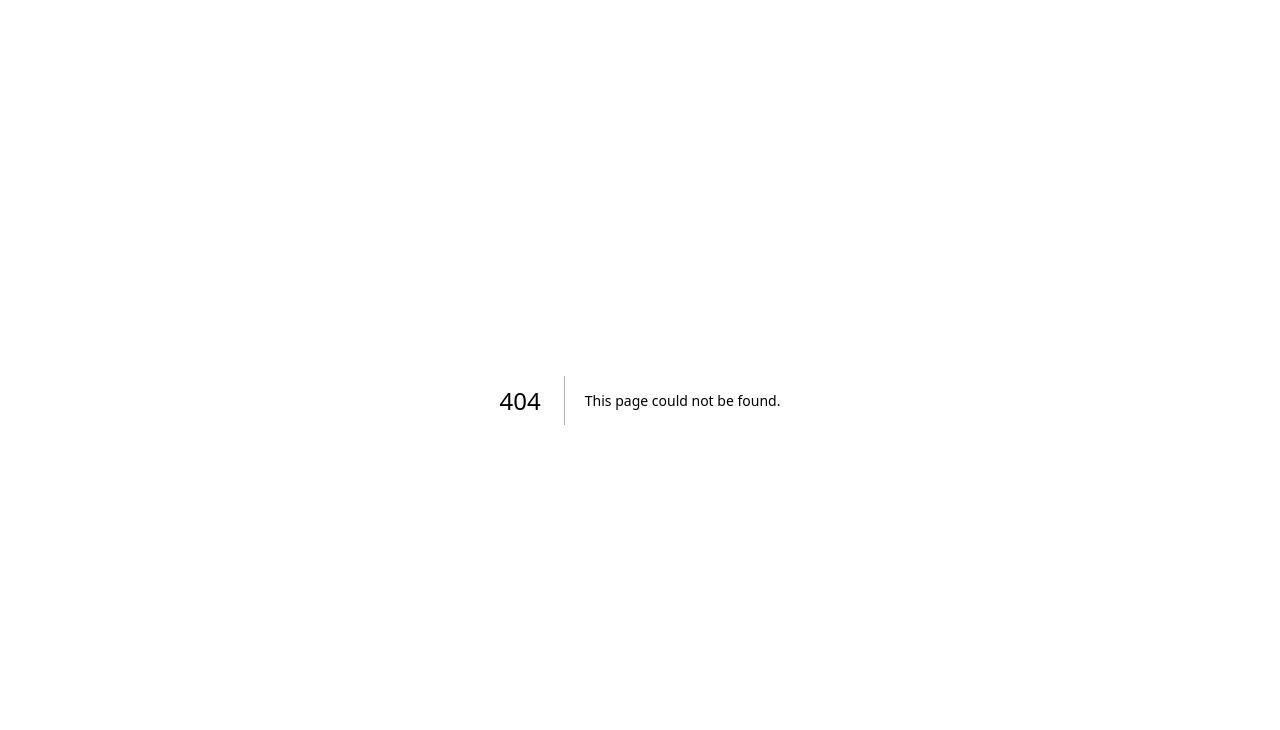
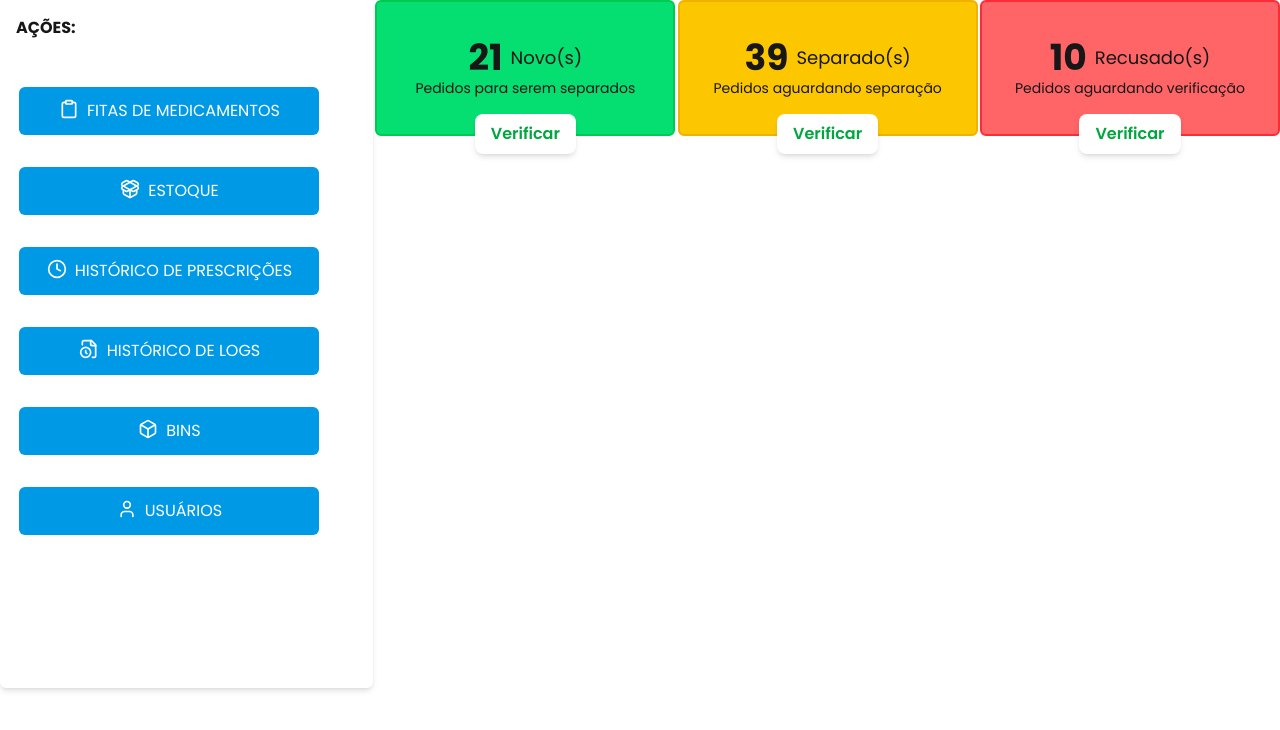
Before and after one commit to Inteli-College/2025-1A-T12-EC05-G02, a Next.js app in the folder src/frontend/pharmabot/: page /home in a window 1280 px wide. Before the commit this address had no page. Shown: the top 730 px of the page. Built offline with nearby package versions, Linux system fonts and the light colour scheme.

Commit message:
feat: adiciona componentes sidebar e cards

```diff
--- /dev/null
+++ b/src/frontend/pharmabot/src/app/components/home/sidebar-actions.tsx
@@ -0,0 +1,28 @@
+"use client";
+
+import { Box, Clipboard, Clock4, FileClock, PackageOpen, User } from "lucide-react";
+import ButtonSidebar from "./subcomponents/button-sidebar";
+
+// Define a função fora do componente para torná-la acessível
+const handleClickButton = () => {
+  console.log("click");
+};
+
+export default function SidebarActions() {
+  return (
+    <div className="sidebar-actions h-[688px] w-[373px] bg-white rounded-md shadow-md">
+      <div className="flex flex-col items-center justify-center h-[8%] " >
+        <h1 className="self-start pl-4"><strong>AÇÕES:</strong></h1>
+      </div>
+
+      <div className="flex flex-col space-y-4 p-4">
+        <ButtonSidebar icon={Clipboard} label="FITAS DE MEDICAMENTOS" onClick={handleClickButton} />
+        <ButtonSidebar icon={PackageOpen} label="ESTOQUE" onClick={handleClickButton} />
+        <ButtonSidebar icon={Clock4} label="HISTÓRICO DE PRESCRIÇÕES" onClick={handleClickButton} />
+        <ButtonSidebar icon={FileClock} label="HISTÓRICO DE LOGS" onClick={handleClickButton} />
+        <ButtonSidebar icon={Box} label="BINS" onClick={handleClickButton} />
+        <ButtonSidebar icon={User} label="USUÁRIOS" onClick={handleClickButton} />
+      </div>
+    </div>
+  );
+}
--- /dev/null
+++ b/src/frontend/pharmabot/src/app/components/home/subcomponents/button-sidebar.tsx
@@ -0,0 +1,26 @@
+import { LucideIcon } from "lucide-react";
+
+// Tipagem para as props do componente
+interface ButtonSidebarProps {
+  icon: LucideIcon;
+  label: string;
+  onClick: () => void;
+}
+
+// Componente de botão reutilizável
+export default function ButtonSidebar({ icon: Icon, label, onClick }: ButtonSidebarProps) {
+  return (
+    <div className="flex flex-col items-center justify-center mt-4 w-[90%]">
+      <button
+        onClick={onClick}
+        className="flex justify-center gap-2 bg-[#0099e5] text-white py-3 px-4 w-[300px] rounded-md font-medium hover:bg-[#0088cc] transition-colors"
+      >
+        <Icon className="w-5 h-5" />
+        <span>{label}</span>
+      </button>
+    </div>
+  );
+}
+
+// Exemplo de uso
+// <ButtonSidebar icon={Clipboard} label="FITAS DE MEDICAMENTOS" onClick={handleClick} />
--- /dev/null
+++ b/src/frontend/pharmabot/src/app/components/home/subcomponents/status-card.tsx
@@ -0,0 +1,42 @@
+"use client"
+
+interface StatusCardProps {
+  urgency: number;
+  quantity: number;
+  onClick: () => void;
+}
+
+const urgencyInfos = [
+    ["border-green-500 bg-green-400", ["Novo(s)", "Pedidos para serem separados"]],
+    ["border-yellow-500 bg-yellow-400", ["Separado(s)", "Pedidos aguardando separação"]],
+    ["border-red-500 bg-red-400", ["Recusado(s)", "Pedidos aguardando verificação"]]
+]
+
+export default function StatusCard({ urgency, quantity, onClick }: StatusCardProps) {
+  // Garante que a urgência esteja dentro do intervalo esperado
+  const colorClasses = urgencyInfos[urgency][0] || "border-gray-500 bg-gray-500";
+    console.log(urgencyInfos[urgency][1][0]);
+  const quantityIndicator = urgencyInfos[urgency][1][0] || [""];
+  const description = urgencyInfos[urgency][1][1] || [""];
+
+  return (
+    <div
+        className={`relative flex flex-col justify-center items-center h-[136px] w-[300px] p-4 border-2 rounded-md ${colorClasses}`}
+        onClick={onClick}
+    >
+        <div className="text-center">
+            <div className="flex items-center justify-center">
+                <h2 className="text-4xl font-bold mr-2">{quantity}</h2>
+                <h3 className="text-lg">{quantityIndicator}</h3>
+            </div>
+            <p className="text-sm">{description}</p>
+        </div>
+        <button
+            className="absolute bottom-[-20px] bg-white text-green-600 font-semibold py-2 px-4 rounded-lg shadow-md hover:bg-gray-100"
+        >
+            Verificar
+        </button>
+    </div>
+);
+
+}
--- /dev/null
+++ b/src/frontend/pharmabot/src/app/home/page.tsx
@@ -0,0 +1,22 @@
+"use client"
+
+import SidebarActions from '../components/home/sidebar-actions';
+import StatusCard from '../components/home/subcomponents/status-card';
+
+const handleClick = () => {
+    console.log("click");
+};
+
+export default function Home() {
+  return (
+    <div className='flex flex-row justify-between'>
+        <div className='flex flex-col items-center justify-center'>
+          <SidebarActions />
+        </div>
+        <StatusCard urgency={0} quantity={21} onClick={handleClick}/>
+        <StatusCard urgency={1} quantity={39} onClick={handleClick}/>
+        <StatusCard urgency={2} quantity={10} onClick={handleClick}/>
+    </div>
+
+  );
+}
```
